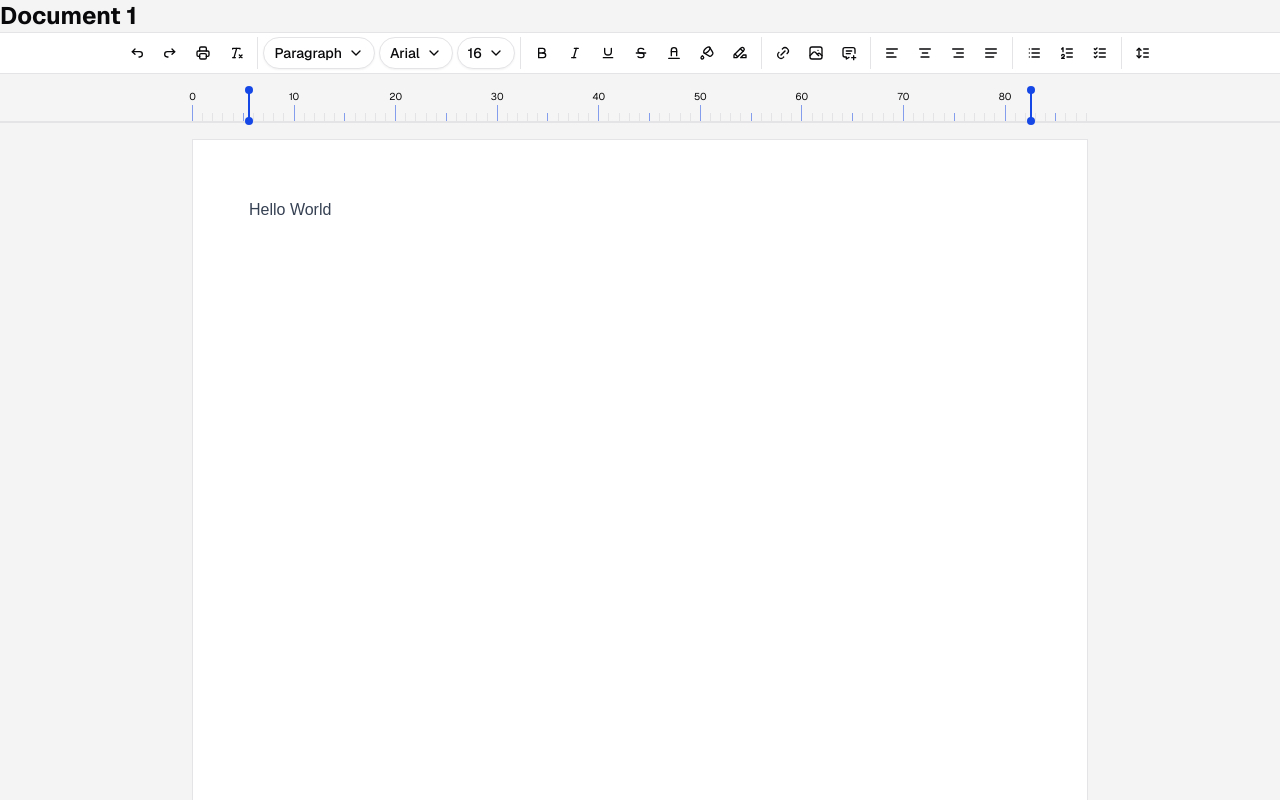
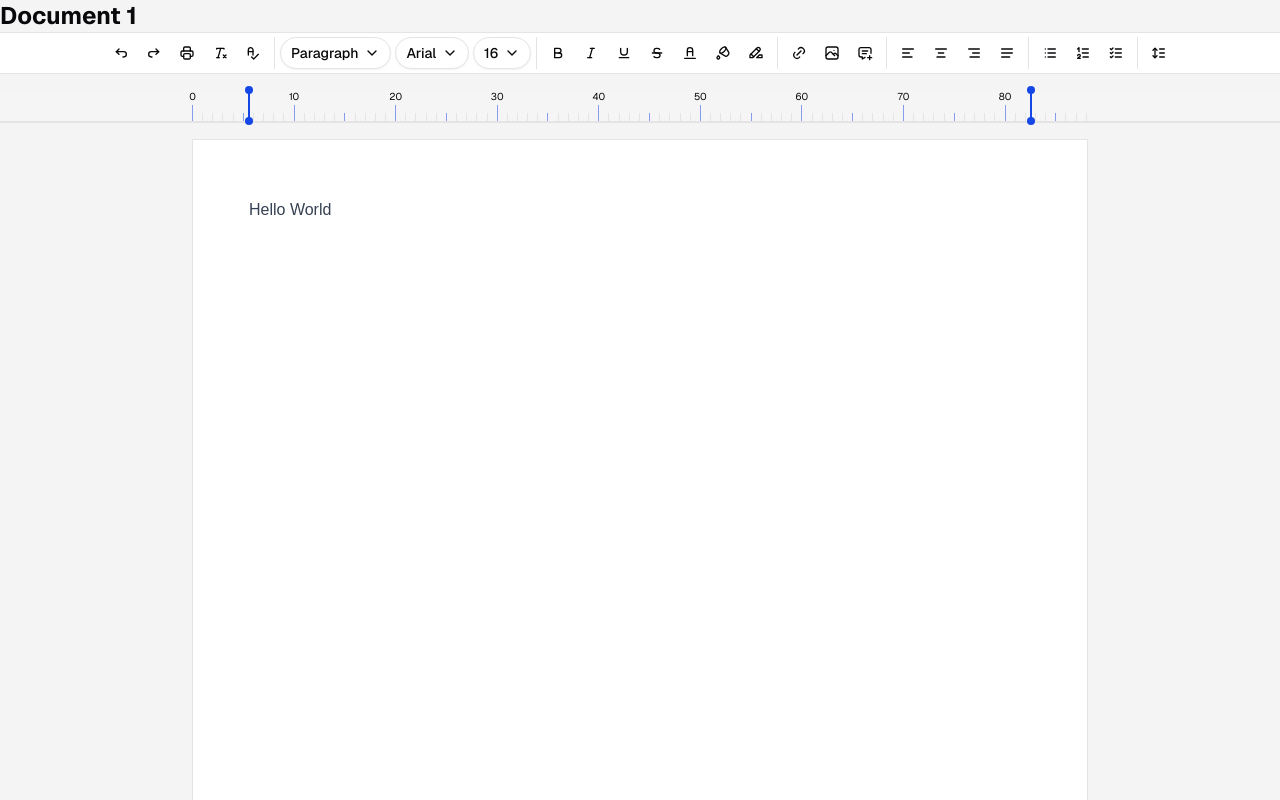
Before and after one commit to imantalebizadeh/next-docs, a Next.js app: page /documents/1 in a window 1280 px wide. Shown: the top 800 px of the page. Built offline with nearby package versions, Linux system fonts and the light colour scheme.

Commit message:
feat: add spell check toggle functionality to editor toolbar

```diff
--- a/src/components/editor-toolbar.tsx
+++ b/src/components/editor-toolbar.tsx
@@ -17,6 +17,7 @@ import {
   IconMessagePlus,
   IconPrinter,
   IconStrikethrough,
+  IconTextSpellcheck,
   IconUnderline,
 } from "@tabler/icons-react";
 import { type Editor, useEditorState } from "@tiptap/react";
@@ -71,6 +72,33 @@ export function EditorToolbar({ editor }: { editor: Editor | null }) {
         icon={IconClearFormatting}
         label="Clear Formatting"
         onClick={() => editor?.chain().focus().unsetAllMarks().run()}
+      />
+
+      {/* Spell Checker */}
+      <EditorToolbarToggle
+        icon={IconTextSpellcheck}
+        label="Spell Check"
+        onClick={() => {
+          if (!editor) {
+            return;
+          }
+
+          // Toggle spellcheck attribute on the editor element
+          const editorElement = editor.view.dom as HTMLElement;
+          const currentSpellcheck = editorElement.getAttribute("spellcheck");
+
+          if (currentSpellcheck === "true") {
+            editorElement.setAttribute("spellcheck", "false");
+          } else {
+            editorElement.setAttribute("spellcheck", "true");
+          }
+
+          // Force browser to re-check spelling by blurring and refocusing
+          editor.commands.blur();
+          setTimeout(() => {
+            editor.commands.focus();
+          }, 0);
+        }}
       />
 
       {/* Separator */}
```
